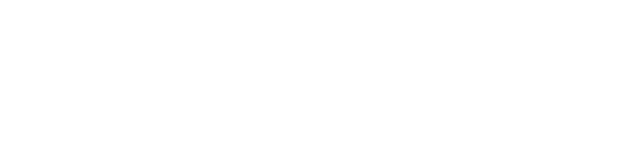
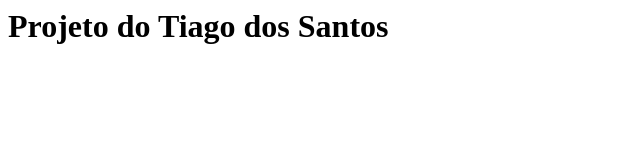
Before and after one commit to TiagodosSantos/curso-git, a plain HTML site: page index.html in a window 1280 px wide. Shown: the whole page, without its empty margins (0-640 px from the left). Drawn offline with Linux system fonts and the light colour scheme.

Commit message:
Titulo da pagina

```diff
--- a/index.html
+++ b/index.html
@@ -1,4 +1,6 @@
 <html>
     <head></head>
-    <body></body>
+    <body>
+        <h1>Projeto do Tiago dos Santos</h1>
+    </body>
 </html>
```
